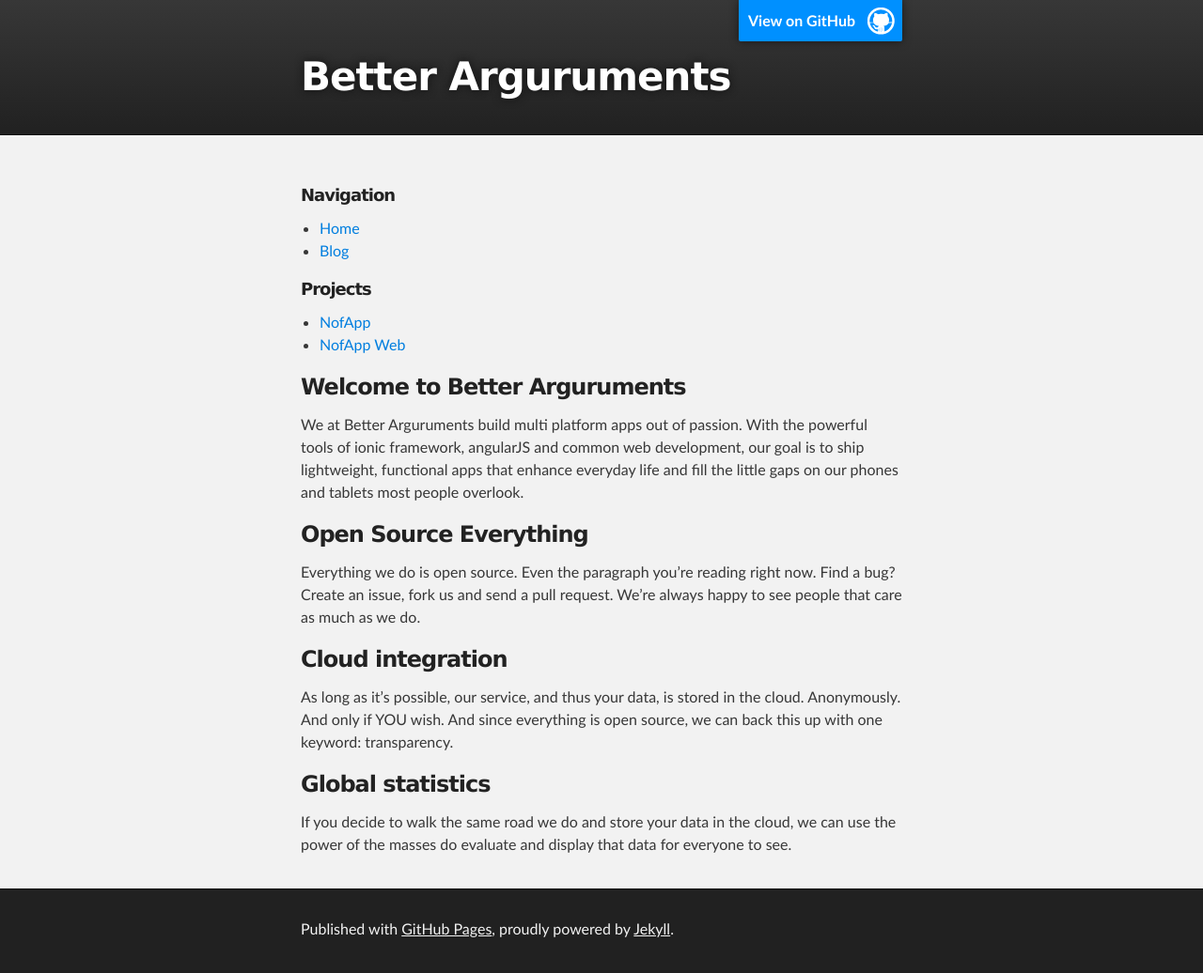
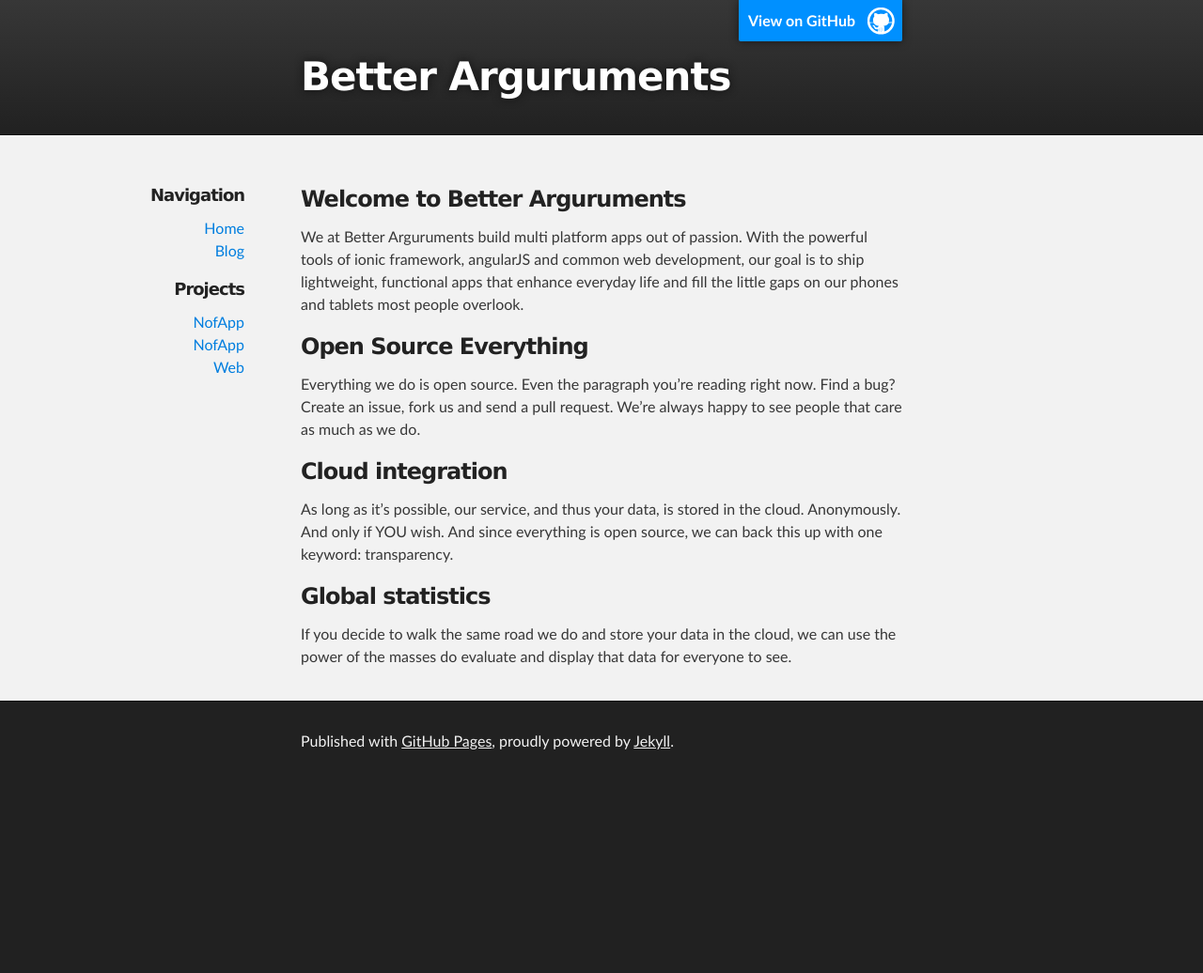
Before and after one commit to BetterArguruments/BetterArguruments.github.io, a Jekyll site: the page built from index.md, in a window 1280 px wide. Shown: the whole page at 94% size. Built offline with Jekyll 4.4.1, drawn with Linux system fonts in a browser that asks for light colours; after the commit the page ends 900 px from its top, so only the background shows below that.

Commit message:
nav for screens > 900px now on the left.

```diff
--- /dev/null
+++ b/_includes/navigation.html
@@ -0,0 +1,27 @@
+<nav id="navigation">
+  <h5>Navigation</h5>
+  <ul>
+    <li>
+      <a class="page-link" href="/{{ site.baseurl }}">Home</a>
+    </li>
+    {% for node in site.html_pages %}
+    {% unless node.hide %}
+    <li>
+      <a class="page-link" href="{{ node.url | prepend: site.baseurl }}">{{ node.title }}</a>
+    </li>
+    {% endunless %}
+    {% endfor %}
+  </ul>
+  <h5>Projects</h5>
+  <ul>
+    {%for node in site.projects %}
+    <li>
+      {% if node.global %}
+      <a class="project-link" href="{{ node.url }}">{{ node.title}}</a>
+      {% else %}
+      <a class="project-link" href="{{ node.url | prepend: site.baseurl }}">{{ node.title }}</a>
+      {% endif %}
+    </li>
+    {% endfor %}
+  </ul>
+</nav>
--- a/_layouts/default.html
+++ b/_layouts/default.html
@@ -9,37 +9,7 @@
 
     <div id="main_content_wrap" class="outer">
       <div id="main_content" class="inner">
-        <aside class="left">
-        <h5>Navigation</h5>
-          <nav>
-            <ul>
-              <li>
-                <a class="page-link" href="/{{ site.baseurl }}">Home</a>
-              </li>
-              {% for node in site.html_pages %}
-              {% unless node.hide %}
-              <li>
-                <a class="page-link" href="{{ node.url | prepend: site.baseurl }}">{{ node.title }}</a>
-              </li>
-              {% endunless %}
-              {% endfor %}
-            </ul>
-          </nav>
-          <h5>Projects</h5>
-          <nav>
-            <ul>
-              {%for node in site.projects %}
-              <li>
-                {% if node.global %}
-                <a class="project-link" href="{{ node.url }}">{{ node.title}}</a>
-                {% else %}
-                <a class="project-link" href="{{ node.url | prepend: site.baseurl }}">{{ node.title }}</a>
-                {% endif %}
-              </li>
-              {% endfor %}
-            </ul>
-          </nav>
-        </aside>
+        {% include navigation.html %}
         {{ content }}
       </div>
     </div>
--- /dev/null
+++ b/css/custom.css
@@ -0,0 +1,11 @@
+@media all and (min-width: 900px) {
+#navigation {
+  position: absolute;
+  width: 100px;
+  left: -150px;
+  text-align: right;
+}
+#navigation ul {
+  list-style: none;
+}
+}
--- a/css/main.css
+++ b/css/main.css
@@ -1,9 +1,12 @@
+
+
 /*******************************************************************************
 Slate Theme for GitHub Pages
 by Jason Costello, @jsncostello
 *******************************************************************************/
 
 @import url(github-light.css);
+@import url(custom.css);
 
 /*******************************************************************************
 MeyerWeb Reset
```
